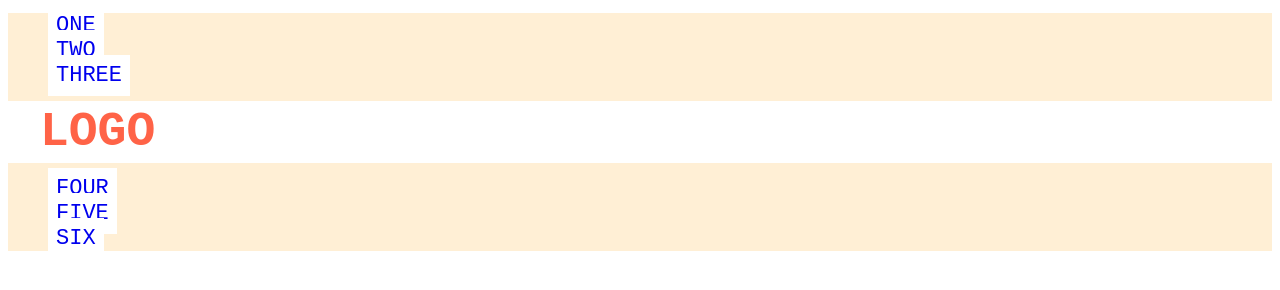
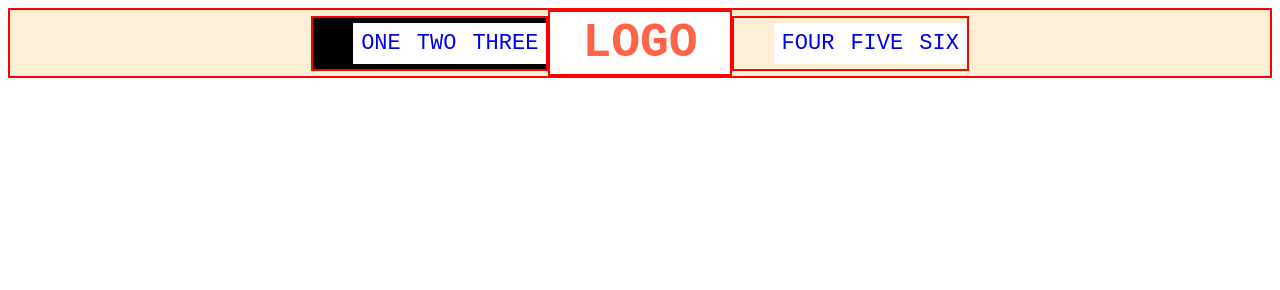
Before and after one commit to Wakade27/TOP-Foundations-Exercises, a plain HTML site: page css-exercises/flex/02-flex-header/index.html in a window 1280 px wide. Drawn offline with Linux system fonts and the light colour scheme.

Commit message:
Experimenting with 02-flex-header layout

```diff
--- a/css-exercises/flex/02-flex-header/style.css
+++ b/css-exercises/flex/02-flex-header/style.css
@@ -1,6 +1,12 @@
 .header  {
   font-family: monospace;
   background: papayawhip;
+
+  border: 2px solid red; /* Remove when done */
+
+  display: flex;
+  align-items: center;
+  justify-content: center;
 }
 
 .logo {
@@ -9,9 +15,29 @@
   color: tomato;
   background: white;
   padding: 4px 32px;
+
+  border: 2px solid red;
+
+  display: flex;
+  align-items: center;
+  justify-content: center;
+}
+
+.left-links {
+  border: 2px solid red;
+
+  display: flex;
+  background-color: black;
+
+}
+
+.right-links {
+  border: 2px solid red;
 }
 
 ul {
+  display: flex;
+
   /* this removes the dots on the list items*/
   list-style-type: none;
 }
```
